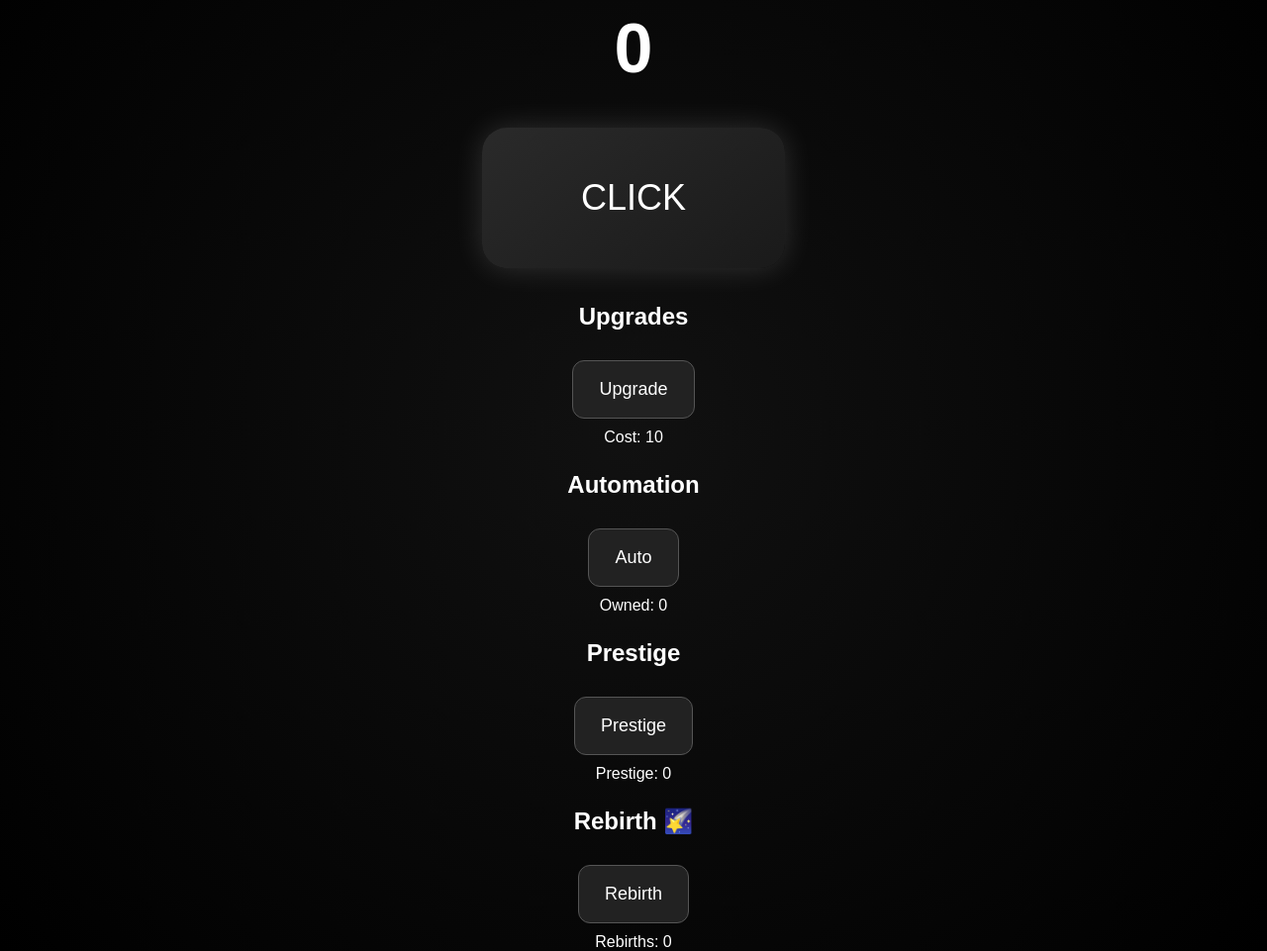
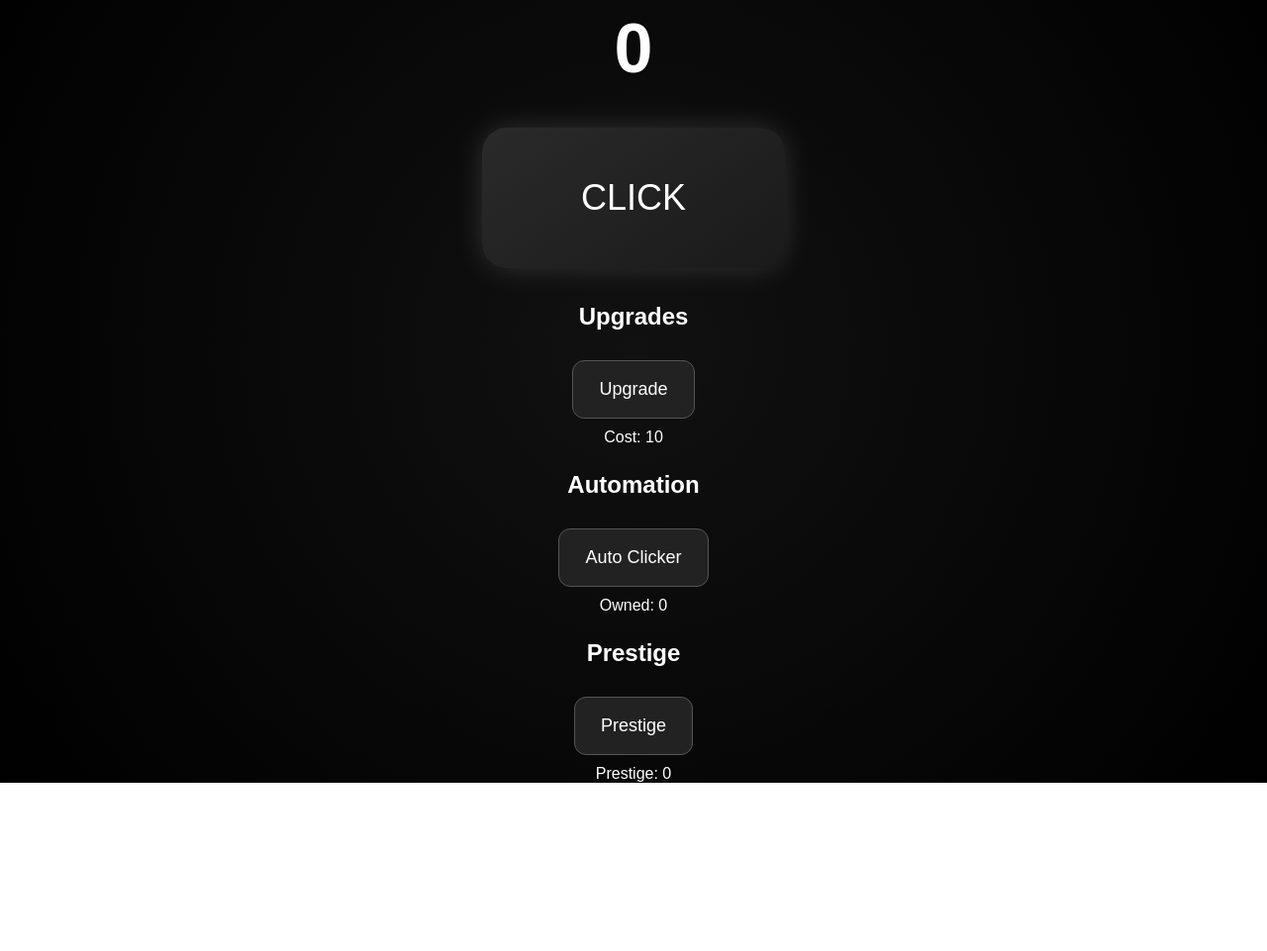
Before and after one commit to RobuxgamingGamer/infinity-clicker, a plain HTML site: page index.html in a window 1280 px wide. Shown: the part 90-1051 px from the top of the page at 99% size. After the commit the page ends 881 px from the top, so only its background shows below. Drawn offline with Linux system fonts and the light colour scheme.

Commit message:
Update index.html

```diff
--- a/index.html
+++ b/index.html
@@ -24,7 +24,7 @@
 
 <div class="panel">
   <h2>Automation</h2>
-  <button onclick="buyAuto()">Auto</button>
+  <button onclick="buyAuto()">Auto Clicker</button>
   <div id="autoInfo"></div>
 </div>
 
@@ -34,12 +34,6 @@
   <div id="prestigeInfo"></div>
 </div>
 
-<div class="panel">
-  <h2>Rebirth 🌠</h2>
-  <button onclick="rebirth()">Rebirth</button>
-  <div id="rebirthInfo"></div>
-</div>
-
 <div id="particles"></div>
 
 <script src="script.js"></script>
```
